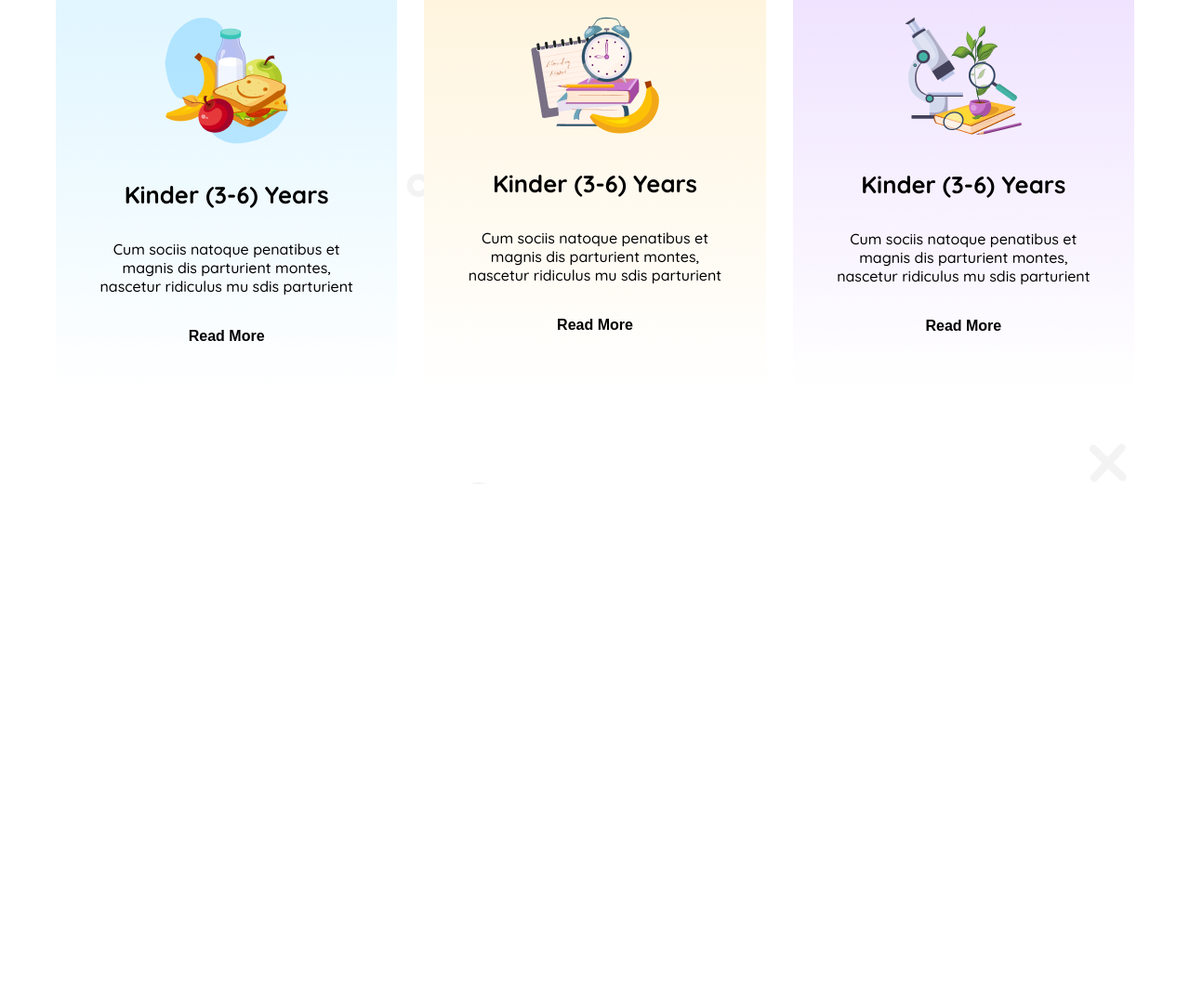
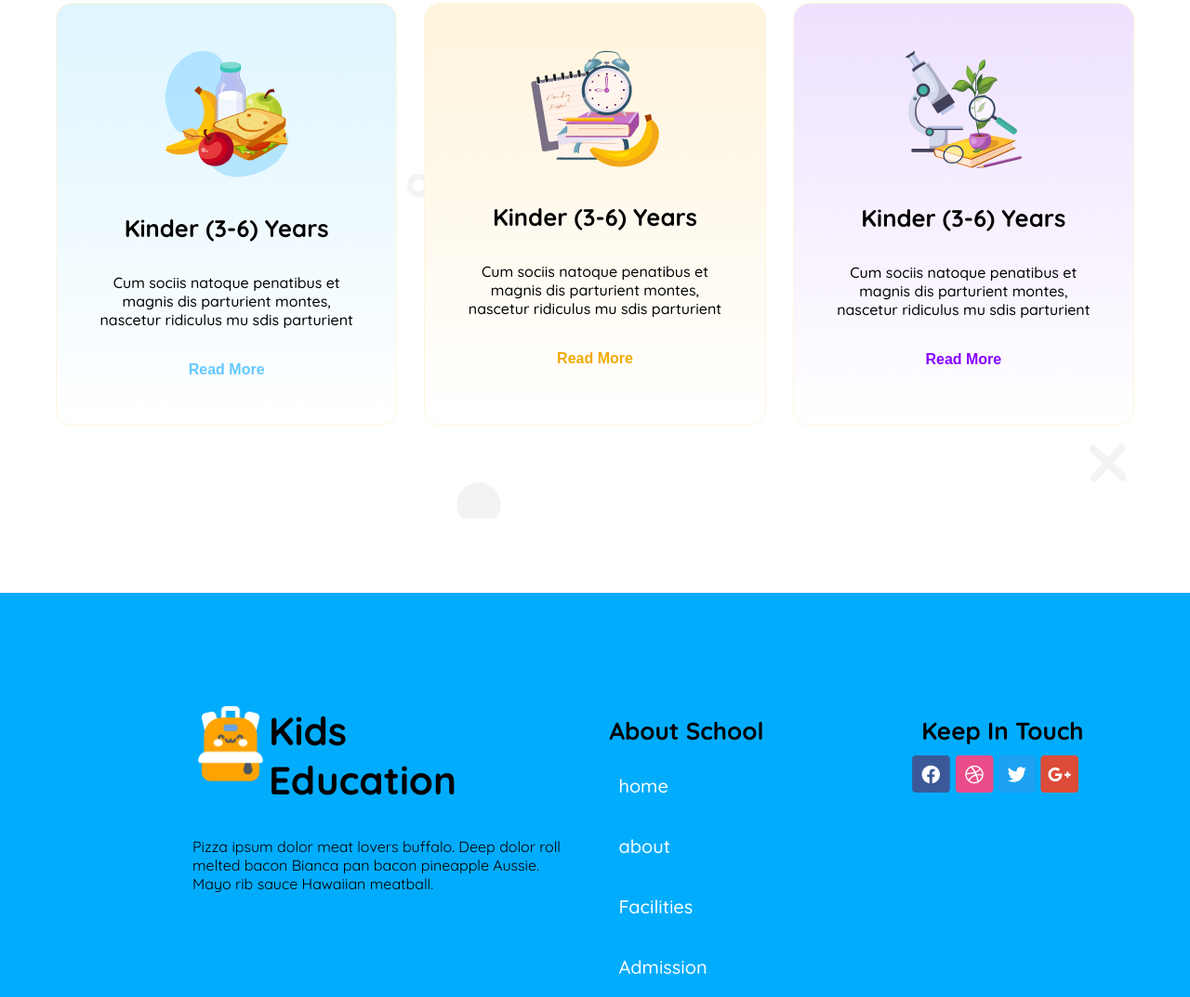
Before and after one commit to sojibahmed55/2nd-assignment, a plain HTML site: page index.html in a window 1280 px wide. Shown: the part 973-2046 px from the top of the page at 93% size. Before the commit the page ends 1574 px from the top, so only its background shows below. Drawn offline with Linux system fonts and the light colour scheme.

Commit message:
added footer section in html and css file

```diff
--- a/index.html
+++ b/index.html
@@ -60,7 +60,7 @@
           <p class="card-description">Cum sociis natoque penatibus et magnis
             dis parturient montes, nascetur ridiculus
             mu sdis parturient</p>
-          <button class="card-btn">Read More</button>
+          <button class="card-btn2">Read More</button>
         </div>
         <div class="card three">
           <img src="assets/middle.png" alt="">
@@ -68,7 +68,7 @@
           <p class="card-description">Cum sociis natoque penatibus et magnis
             dis parturient montes, nascetur ridiculus
             mu sdis parturient</p>
-          <button class="card-btn">Read More</button>
+          <button class="card-btn3">Read More</button>
         </div>
 
       </div>
@@ -79,7 +79,33 @@
     </section>
   </main>
   <footer>
-
+    <div class="container">
+      <div class="footer-content">
+        <div class="display-flex">
+          <img src="assets/logo2.png" alt="">
+        <h1>Kids
+          Education</h1>
+        </div>
+        <p>Pizza ipsum dolor meat lovers buffalo. Deep dolor roll melted bacon Bianca pan bacon pineapple Aussie. Mayo
+          rib sauce Hawaiian meatball.</p>
+      </div>
+      <div class="footer-content">
+        <h3 class="footer-title">About School</h3>
+        <ul class="list">
+          <li><a href="">home</a></li>
+          <li><a href="">about</a></li>
+          <li><a href="">Facilities</a></li>
+          <li><a href="">Admission</a></li>
+        </ul>
+      </div>
+      <div class="footer-content3">
+        <h3 class="footer-title">Keep In Touch</h3>
+        <img src="assets/fb.png" alt="">
+        <img src="assets/dribble.png" alt="">
+        <img src="assets/twitter.png" alt="">
+        <img src="assets/google+.png" alt="">
+      </div>
+    </div>
   </footer>
 </body>
 
--- a/style/style.css
+++ b/style/style.css
@@ -142,6 +142,7 @@
   padding-top: 80px;
 }
 .all-card{
+  margin-left: 140px;
   text-align: center;
   padding-top: 80px;
   gap: 29px;
@@ -150,6 +151,7 @@
   margin: 0 auto;
 }
 .card{
+  border: 0.94px solid #FFF4DC;
   border-radius: 18px;
   text-align: center;
 
@@ -167,6 +169,21 @@
   margin-bottom: 33px;
 }
 .card-btn{
+  color: #64C8FF;
+  border: none;
+  background-color: transparent;
+  font-size: 1rem;
+  font-weight: bold;
+}
+.card-btn2{
+  color: #F0AA00;
+  border: none;
+  background-color: transparent;
+  font-size: 1rem;
+  font-weight: bold;
+}
+.card-btn3{
+  color: #8700FF;
   border: none;
   background-color: transparent;
   font-size: 1rem;
@@ -176,3 +193,75 @@
 
   margin-top: 80px;
 }
+/* footer related styles */
+
+footer{
+  background-color: #01ACFD;
+  padding-top: 122px;
+}
+
+.logo-png{
+  margin-right: 50px;
+  width: 299.71px;
+  margin: 0 auto;
+}
+.container{
+  max-width: 1070.91px;
+  margin: 0 auto;
+  display: flex;
+  justify-content: center;
+}
+
+h1{
+  font-weight: 700;
+  font-size: 42px;
+  margin-bottom: 35px;
+}
+.footer-content{
+  margin-left: 124px;
+  width: 299.71px;
+  margin: 0 auto;
+}
+.footer-content p{
+  width: 399.02px;
+  margin: 0 auto;
+  padding: 0;
+}
+
+.footer-content ul{
+  text-align: center;
+}
+
+.list li{
+  width: 0;
+  text-align: center;
+  list-style-type: none;
+  padding: 20px;
+  position: relative;
+}
+.footer-content h1{
+  font-weight: 700;
+  font-size: 42px;
+}
+
+.footer-content{
+  width: 192.91px;
+  margin-right: 143px;
+}
+
+.footer-title{
+  padding: 10px;
+  font-weight: 700;
+  font-size: 26px;
+}
+
+ul li a{
+  color: white;
+  text-decoration: none;
+  font-weight: 500;
+  font-size: 20px;
+}
+.footer-content img{
+  width: 82px;
+  height: 81px;
+}
```
Also changed, not shown: assets/logo2.png (added).
